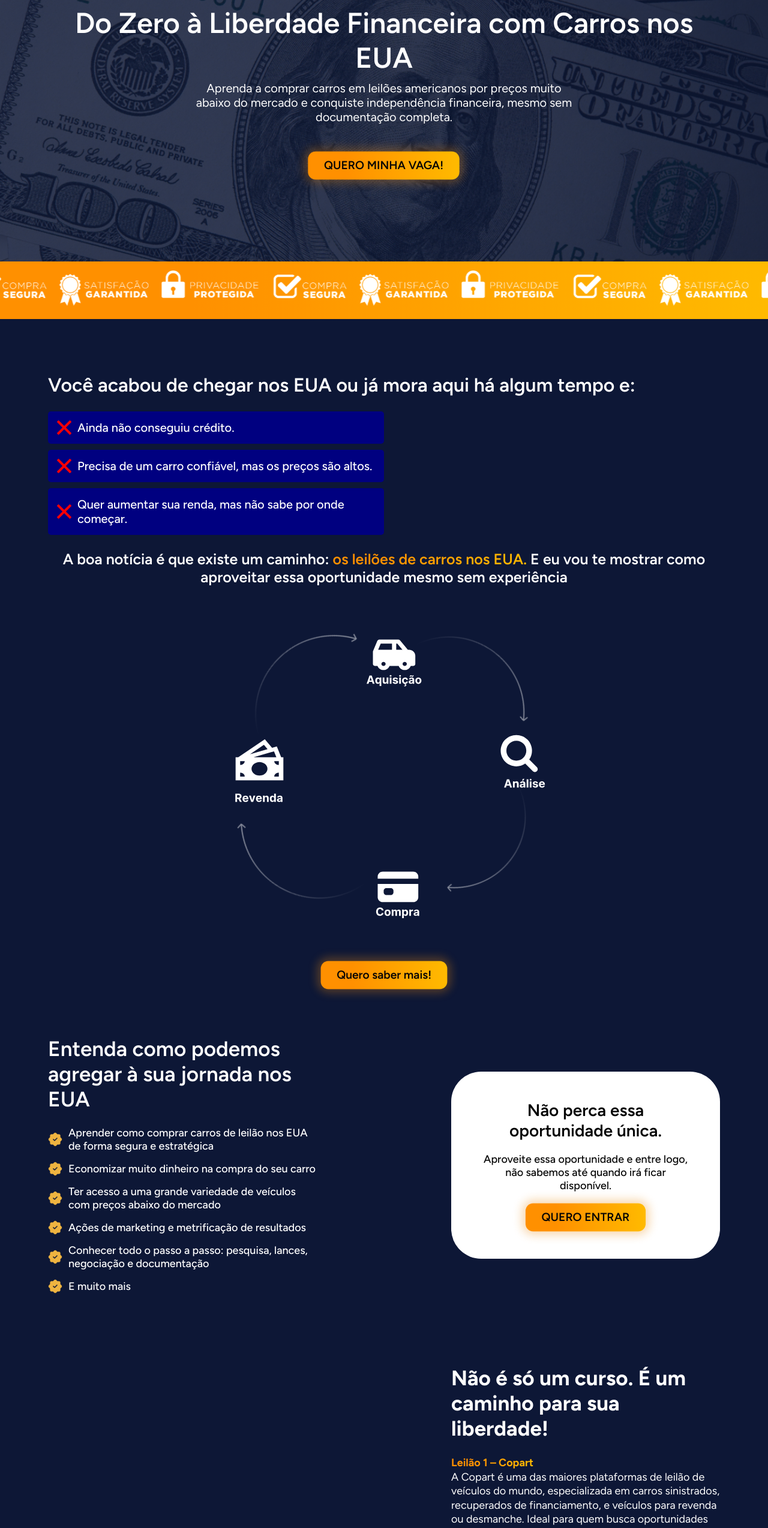
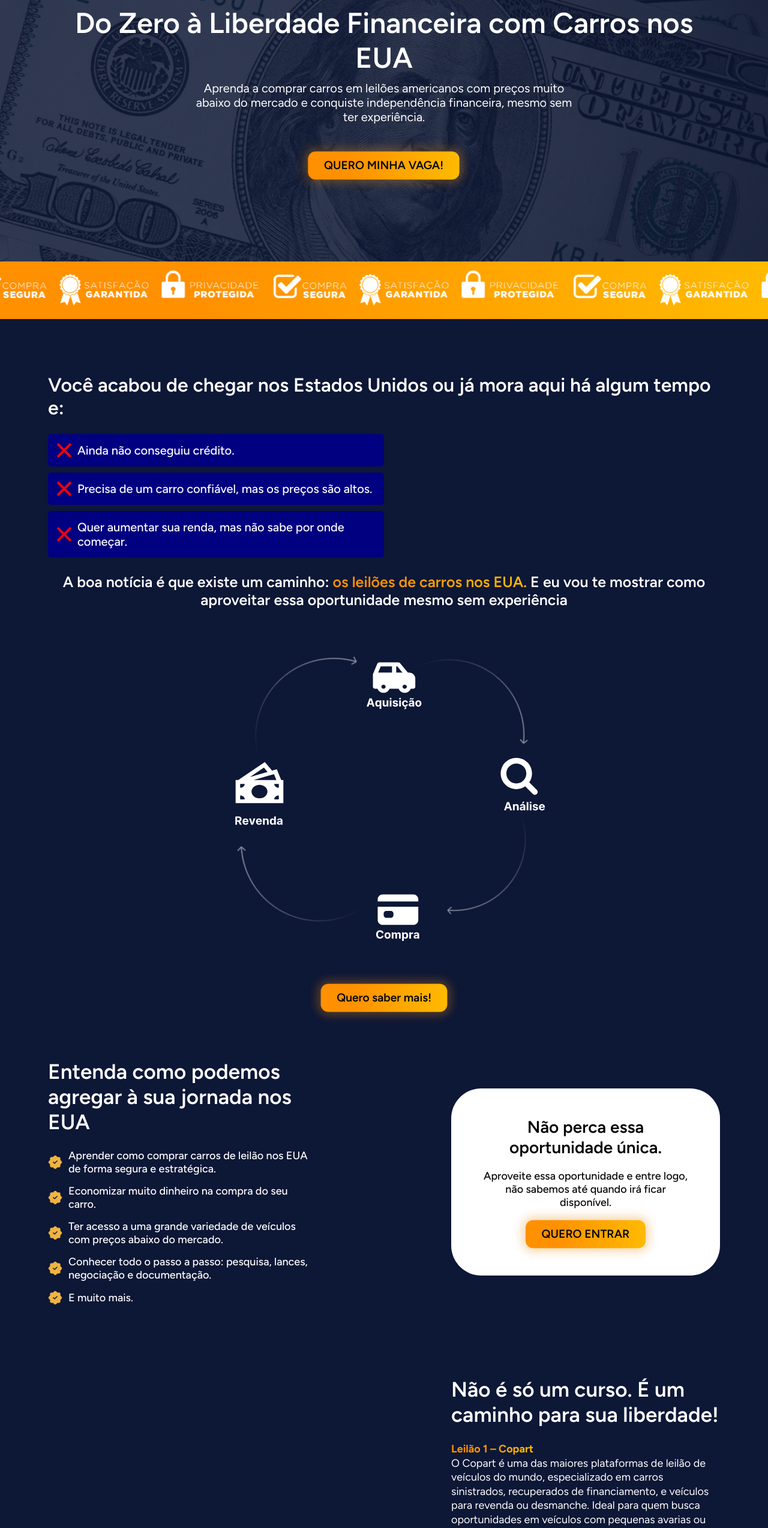
Before and after one commit to wemersonmatheuss/vcusaauto, a React (Vite) app: page / in a window 1280 px wide. Shown: the part 234-2782 px from the top of the page at 60% size. Built offline with nearby package versions, Linux system fonts and the light colour scheme.

Commit message:
chore: update image about and all copy

```diff
--- a/src/App.tsx
+++ b/src/App.tsx
@@ -14,15 +14,15 @@ import person from "./assets/person-removebg-preview.png"
 export function App() {
   return (
     <div>
-      <Main/>
+      <Main />
 
-      <Carousel/>
+      <Carousel />
 
-      <Contradiction/>
+      <Contradiction />
 
-      <Loop/>
+      <Loop />
 
-      <Differential/>
+      <Differential />
 
       <About
         image={logoVc}
@@ -30,7 +30,7 @@ export function App() {
         description={
           <>
             <strong>Leilão 1 – Copart</strong><br />
-            A Copart é uma das maiores plataformas de leilão de veículos do mundo, especializada em carros sinistrados,
+            O Copart é uma das maiores plataformas de leilão de veículos do mundo, especializado em carros sinistrados,
             recuperados de financiamento, e veículos para revenda ou desmanche. Ideal para quem busca oportunidades
             em veículos com pequenas avarias ou para quem trabalha com peças e recuperação.
 
@@ -45,29 +45,29 @@ export function App() {
             <br /><br />
 
             <strong>Leilão 3 – Manheim</strong><br />
-            Reconhecida por seu foco em veículos seminovos e usados em bom estado, a Manheim é uma das maiores redes
-            de leilões automotivos voltadas ao mercado de revenda. Seus leilões contam com veículos de locadoras,
-            frotas corporativas e concessionárias, geralmente com manutenção em dia e boas condições gerais.
+            Reconhecido por seu foco em veículos seminovos e usados em bom estado, o Manheim é uma das maiores redes
+            de leilões automotivos voltado ao mercado de revenda. Seus leilões contam com veículos de locadoras,
+            frotas corporativas e concessionárias, geralmente com manutenções em dia e boas condições gerais.
             É o leilão ideal para revendedores, lojistas e compradores que buscam veículos prontos para uso com menor risco.
           </>
         }
-
         imageWidth="50%"
       />
 
-      <Price/>
+      <Price />
 
       <About
-      image={ person }
-      title="Mas afinal, quem somos?"
-      description="Somos um grupo de investidores brasileiros que, por gostar muito de carros e observar que existe uma forma de levar liberdade financeira para brasileiros que vivem no exterior, se uniu e, além da VCUSA Auto Sales, que é nosso dealer (revenda de carros), fundou a VCUSA Auto Service.
-      Desde então, com a ideia de ajudar seus seguidores a conquistar a tão sonhada liberdade financeira revendendo carros, o grupo, além de investir nos carros de leilão para revenda na VCUSA Auto Sales, iniciou investimentos na parte educacional e de broker, onde o sócio Adriano, responsável pela gestão da companhia em solo americano, encabeçou o projeto e passou a ensinar sobre a parte técnica de como adquirir e escolher os melhores carros e, assim, conquistar lucros através da parceria e união com nossa organização empresarial."
-      imageWidth="90%"
+        image={person}
+        title="Mas afinal, quem somos?"
+        description="Somos um grupo de investidores brasileiros que, por gostar muito de carros e observar que existe uma forma de levar liberdade financeira para brasileiros que vivem no exterior, se uniu e, além da VCUSA Auto Sales, que é nosso dealer (revenda de carros), fundou a VCUSA Auto Service.
+        Desde então, com a ideia de ajudar seus seguidores a conquistar a tão sonhada liberdade financeira revendendo carros, o grupo, além de investir nos carros de leilão para revenda na VCUSA Auto Sales, iniciou investimentos na parte educacional e de broker, onde o sócio Adriano, responsável pela gestão da companhia em solo americano, encabeçou o projeto e passou a ensinar sobre a parte técnica de como adquirir e escolher os melhores carros e, assim, conquistar lucros através da parceria e união com nossa organização empresarial."
+        imageWidth="90%"
+        roundedBg // ✅ moldura branca circular
       />
 
-      <Faq/>
+      <Faq />
 
-      <Footer/>
+      <Footer />
     </div>
   )
 }
--- a/src/Components/About/index.tsx
+++ b/src/Components/About/index.tsx
@@ -1,18 +1,21 @@
 import styles from "./styles.module.css"
-
 import type { ReactNode } from "react";
 
 type Props = {
   image: string;
   title: string;
   description: ReactNode;
-  imageWidth?: string; // permite customizar o width da imagem
+  imageWidth?: string;
+  roundedBg?: boolean; // nova prop para moldura circular
 };
 
+export function About({ image, title, description, imageWidth, roundedBg }: Props) {
+  // Classes dinâmicas
+  const imgClass = `
+    ${imageWidth === '80%' ? styles.imgLarge : ''}
+    ${roundedBg ? styles.roundedBg : ''}
+  `;
 
-export function About({ image, title, description, imageWidth }: Props) {
-  // Se imageWidth for passado, aplica uma classe especial
-  const imgClass = imageWidth === '80%' ? `${styles.imgLarge}` : '';
   return (
     <div className={styles.container}>
       <img src={image} alt="" className={imgClass} />
--- a/src/Components/About/styles.module.css
+++ b/src/Components/About/styles.module.css
@@ -10,16 +10,25 @@
 }
 
 .container img {
-    width: 50%;
+    width: 30%;
     height: auto;
 }
 
-/* .imgLarge {
+.imgLarge {
     width: 90% !important;
     max-width: 600px;
     min-width: 220px;
     height: auto;
-} */
+}
+
+/* Moldura circular branca */
+.roundedBg {
+  background-color: #fff;
+  border-radius: 50%;
+  padding: 10px; /* aumenta/diminui conforme quiser */
+  object-fit: cover;
+  box-shadow: 0 0 20px rgba(0, 0, 0, 0.1); /* opcional */
+}
 
 .container .description {
     width: 40%;
@@ -31,8 +40,7 @@
 
 .container .description h2 {
     font-size: 35px;
-    font-size: 600;
-
+    font-weight: 600;
     color: var(--text-color-white);
 }
 
@@ -77,9 +85,12 @@
 @media screen and (max-width: 579px) {
     .container {
         padding: 40px 20px;
-
         flex-direction: column;
         gap: 50px;
+    }
+
+    .container img {
+        width: 70%;
     }
 
     .container .description {
@@ -97,7 +108,7 @@
     }
 
     .container img {
-        width: 100%;
+        width: 70%;
     }
 
     .container .description h2 {
--- a/src/Components/Contradiction/index.tsx
+++ b/src/Components/Contradiction/index.tsx
@@ -6,7 +6,7 @@ export function Contradiction() {
     return (
         <section className={styles.container}>
             <div className={styles.title}>
-                <h2>Você acabou de chegar nos EUA ou já mora aqui há algum tempo e:</h2>
+                <h2>Você acabou de chegar nos Estados Unidos ou já mora aqui há algum tempo e:</h2>
             </div>
 
             <div className={styles.sentences}>
--- a/src/Components/Differential/index.tsx
+++ b/src/Components/Differential/index.tsx
@@ -12,12 +12,11 @@ export function Differential() {
                 </div>
 
                 <div className={styles.allPoints}>
-                    <Point name="Aprender como comprar carros de leilão nos EUA de forma segura e estratégica"/>
-                    <Point name="Economizar muito dinheiro na compra do seu carro"/>
-                    <Point name="Ter acesso a uma grande variedade de veículos com preços abaixo do mercado"/>
-                    <Point name="Ações de marketing e metrificação de resultados"/>
-                    <Point name="Conhecer todo o passo a passo: pesquisa, lances, negociação e documentação"/>
-                    <Point name="E muito mais"/>
+                    <Point name="Aprender como comprar carros de leilão nos EUA de forma segura e estratégica."/>
+                    <Point name="Economizar muito dinheiro na compra do seu carro."/>
+                    <Point name="Ter acesso a uma grande variedade de veículos com preços abaixo do mercado."/>
+                    <Point name="Conhecer todo o passo a passo: pesquisa, lances, negociação e documentação."/>
+                    <Point name="E muito mais."/>
                 </div>
             </div>
 
--- a/src/Components/Header/index.tsx
+++ b/src/Components/Header/index.tsx
@@ -6,7 +6,7 @@ export function Header() {
     return (
         <div className={styles.container}>
             <h1> Do Zero à Liberdade Financeira com Carros nos EUA</h1>
-            <p>Aprenda a comprar carros em leilões americanos por preços muito abaixo do mercado e conquiste independência financeira, mesmo sem documentação completa.</p>
+            <p>Aprenda a comprar carros em leilões americanos com preços muito abaixo do mercado e conquiste independência financeira, mesmo sem ter experiência.</p>
 
             <Button name="QUERO MINHA VAGA!"/>
         </div>
--- a/src/Components/Price/index.tsx
+++ b/src/Components/Price/index.tsx
@@ -12,7 +12,7 @@ export function Price() {
             <div className={styles.divPrice}>
                 <div className={styles.points}>
                     <Point name="Como participar de leilões de forma segura e legal."/>
-                    <Point name="Como comprar carros por valores muito abaixo da tabela."/>
+                    <Point name="Como comprar carros com valores muito abaixo da tabela."/>
                     <Point name="Estratégias para revender ou usar o carro sem burocracia."/>
                     <Point name="Passo a passo do zero, mesmo que você nunca tenha comprado antes."/>
                 </div>
```
Also changed, not shown: src/assets/person-removebg-preview.png.
